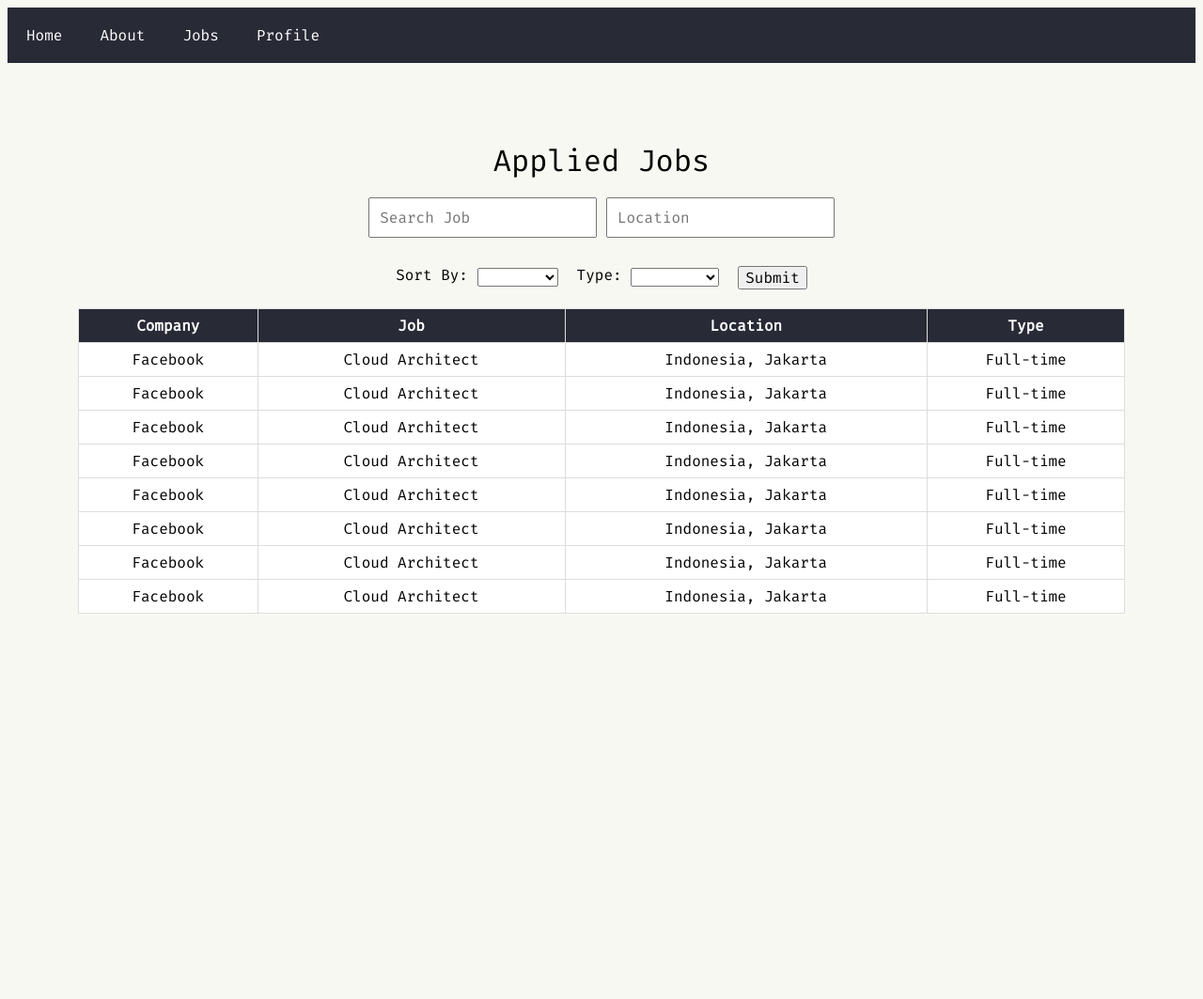
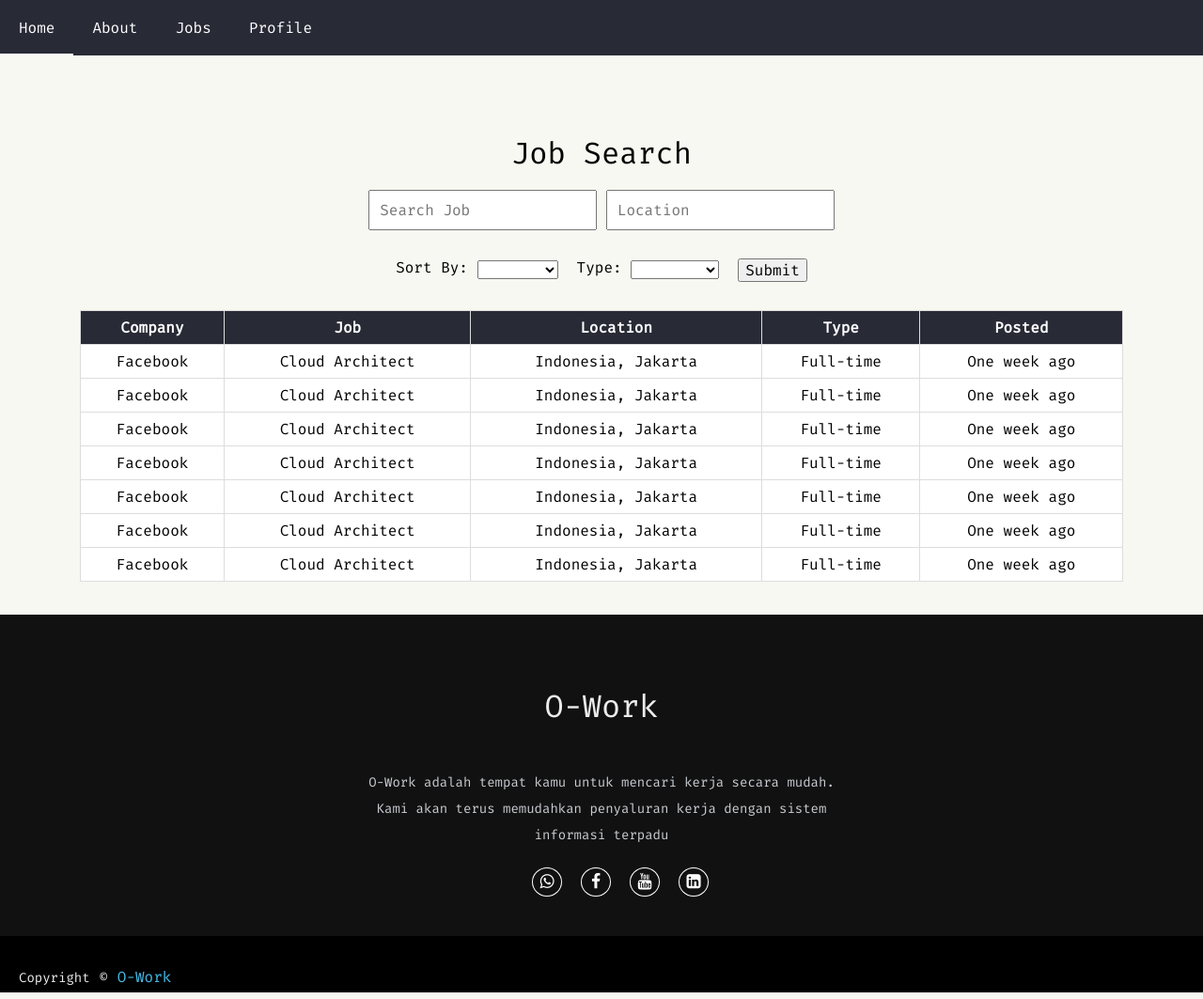
Before and after one commit to yopifebrian/owork_php, a PHP site: page /views/user/job-search.php in a window 1280 px wide. Shown: the whole page at 94% size. Before the commit the page ends 653 px from the top, so only its background shows below. Run offline with PHP 8.4, Linux system fonts and the light colour scheme.

Commit message:
commit fix dri jamal

```diff
--- a/css/styles.css
+++ b/css/styles.css
@@ -1,20 +1,22 @@
-html,
-body {
+html,body{
   font-family: "Fira Mono", serif;
-  background-color: #f8f8f2;
+  background-color: #F8F8F2;
+  margin: 0px;
 }
 
 .container {
-  margin: 0px;
-  display: flex;
-  background-color: #282a36;
+  margin : 0px;
+    display :flex;
+  background-color: #282A36;
+  width: 100%;
+
 }
 
 .container > div {
     padding: 20px;
     text-align: center;
     color: #fff;
-  width: auto;
+
 }
 
 .content-container {
@@ -25,17 +27,23 @@ body {
 }
 
 .content-container > div {
+
     padding: 10px;
     color: black;
+
+
 }
 
 .content-container > div > div {
+
     padding: 10px;
     color: black;
+
+
 }
 
 .content-title {
-  font-size: 2em;
+  font-size: 2em
 }
 
 .sort {
@@ -45,6 +53,7 @@ body {
 }
 
 .content-container > div > input {
+
     padding: 10px;
     color: black;
 }
@@ -58,25 +67,26 @@ select {
   font-family: "Fira Mono", serif;
 }
 
+/* Table */
+
 #jobtable {
   font-family: "Fira Mono", serif;
   border-collapse: collapse;
   width: 100%;
   color: black;
-  background-color: white;
-}
+  background-color: white;}
 
-#jobtable td,
-#jobtable th {
+#jobtable td, #jobtable th {
   border: 1px solid #ddd;
   padding: 8px;
 }
 
 #jobtable th {
   color: white;
-  background-color: #282a36;
+  background-color: #282A36;
 }
 
+/* Hover animation */
 .hover-underline-animation {
     display: inline-block;
     position: relative;
@@ -84,7 +94,7 @@ select {
   }
 
   .hover-underline-animation::after {
-  content: "";
+    content: '';
     position: absolute;
     width: 100%;
     transform: scaleX(0);
@@ -101,10 +111,13 @@ select {
     transform-origin: bottom left;
   }
 
+/* Job Page */
 .key {
+
   display: flex;
   flex-direction: row;
   justify-content: center;
+
 }
 
 .key > div {
@@ -113,6 +126,7 @@ select {
 
 .job-page {
   margin: 100px 100px 25px 100px;
+
 }
 
 /* START LOGIN AND REGISTER */
--- a/views/user/job-search.php
+++ b/views/user/job-search.php
@@ -1,9 +1,11 @@
 <?php
 require_once '../partials/title-meta.php';
 ?>
+
 <head>
   <link rel="stylesheet" href="../../css/styles.css">
 </head>
+
 <body>
   <nav class="container">
     <div class="hover-underline-animation">Home</div>
@@ -13,7 +15,7 @@ require_once '../partials/title-meta.php';
   </nav>
 
   <div class="content-container">
-        <div class="content-title">Applied Jobs</div>
+    <div class="content-title">Job Search</div>
     <div>
       <input type="text" placeholder="Search Job" name="search">
       <input type="text" placeholder="Location" name="search">
@@ -21,8 +23,8 @@ require_once '../partials/title-meta.php';
     <div class="sort">
       <div class="Sort-by">
         <form action="/action_page.php">
-        <label for="cars">Sort By:</label>
-        <select >
+          <label for="search form">Sort By:</label>
+          <select>
             <option value="" selected disabled hidden></option>
             <option value="category">Category</option>
             <option value="date">Date</option>
@@ -31,7 +33,7 @@ require_once '../partials/title-meta.php';
         </form>
       </div>
       <div class="Sort"><label for="type">Type:</label>
-        <select >
+        <select>
           <option value="" selected disabled hidden></option>
           <option value="full-time">Full-time</option>
           <option value="part-time">Part-time</option>
@@ -43,64 +45,67 @@ require_once '../partials/title-meta.php';
         <input type="submit" value="Submit">
       </div>
     </div>
+    <div>
       <table id="jobtable">
         <tr>
           <th>Company</th>
           <th>Job</th>
           <th>Location</th>
           <th>Type</th>
+          <th>Posted</th>
         </tr>
         <tr>
           <td>Facebook</td>
           <td>Cloud Architect</td>
           <td>Indonesia, Jakarta</td>
           <td>Full-time</td>
+          <td>One week ago</td>
         </tr>
         <tr>
           <td>Facebook</td>
           <td>Cloud Architect</td>
           <td>Indonesia, Jakarta</td>
           <td>Full-time</td>
+          <td>One week ago</td>
         </tr>
         <tr>
           <td>Facebook</td>
           <td>Cloud Architect</td>
           <td>Indonesia, Jakarta</td>
           <td>Full-time</td>
+          <td>One week ago</td>
         </tr>
         <tr>
           <td>Facebook</td>
           <td>Cloud Architect</td>
           <td>Indonesia, Jakarta</td>
           <td>Full-time</td>
+          <td>One week ago</td>
         </tr>
         <tr>
           <td>Facebook</td>
           <td>Cloud Architect</td>
           <td>Indonesia, Jakarta</td>
           <td>Full-time</td>
+          <td>One week ago</td>
         </tr>
         <tr>
           <td>Facebook</td>
           <td>Cloud Architect</td>
           <td>Indonesia, Jakarta</td>
           <td>Full-time</td>
+          <td>One week ago</td>
         </tr>
         <tr>
           <td>Facebook</td>
           <td>Cloud Architect</td>
           <td>Indonesia, Jakarta</td>
           <td>Full-time</td>
-        </tr>
-          <tr>
-          <td>Facebook</td>
-          <td>Cloud Architect</td>
-          <td>Indonesia, Jakarta</td>
-          <td>Full-time</td>
+          <td>One week ago</td>
         </tr>
       </table>
     </div>
   </div>
-
-</body>
-</html>
+  <?php
+      require_once "../partials/footer.php"
+        ?>
```
Lines whose indentation alone changed are shown as unchanged.
